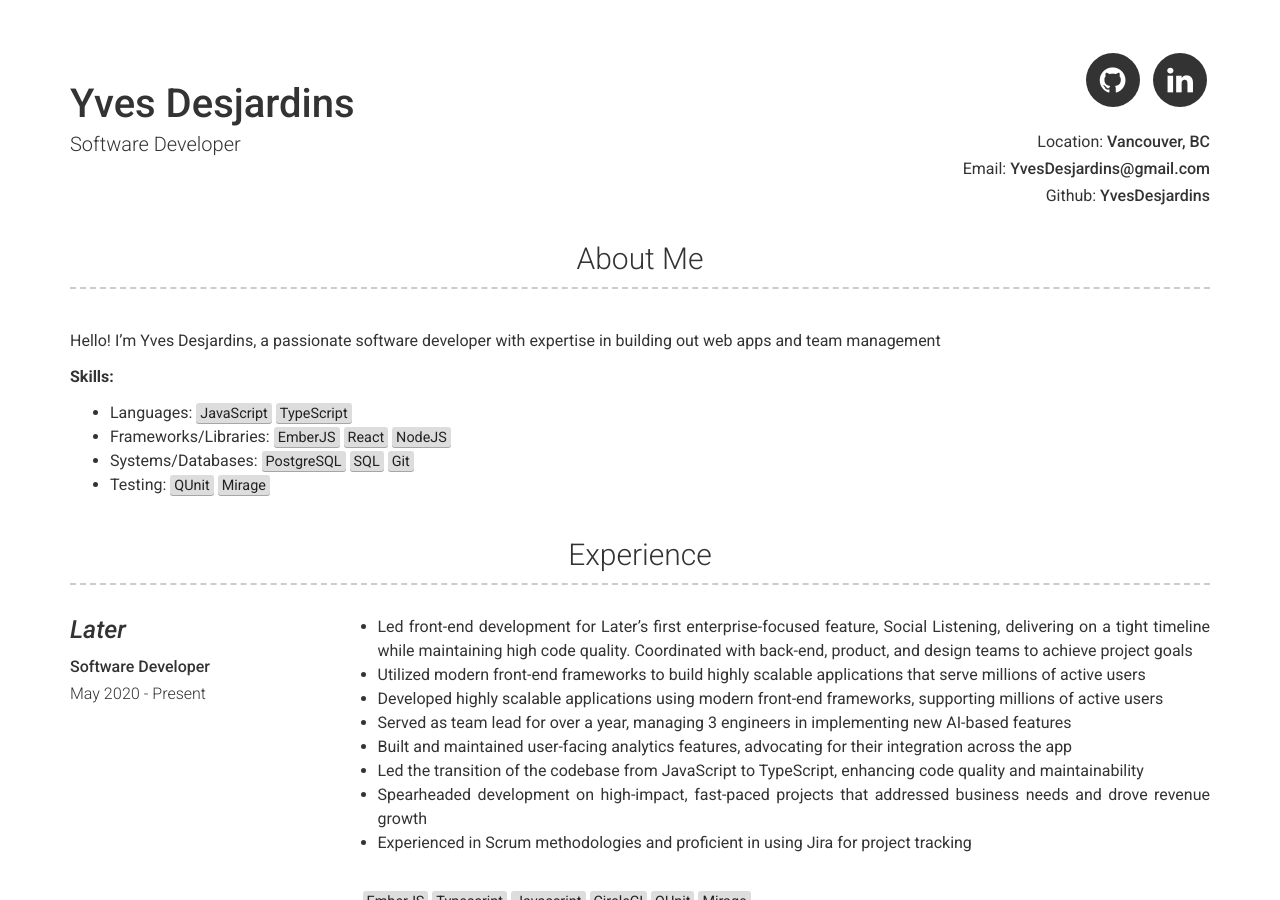
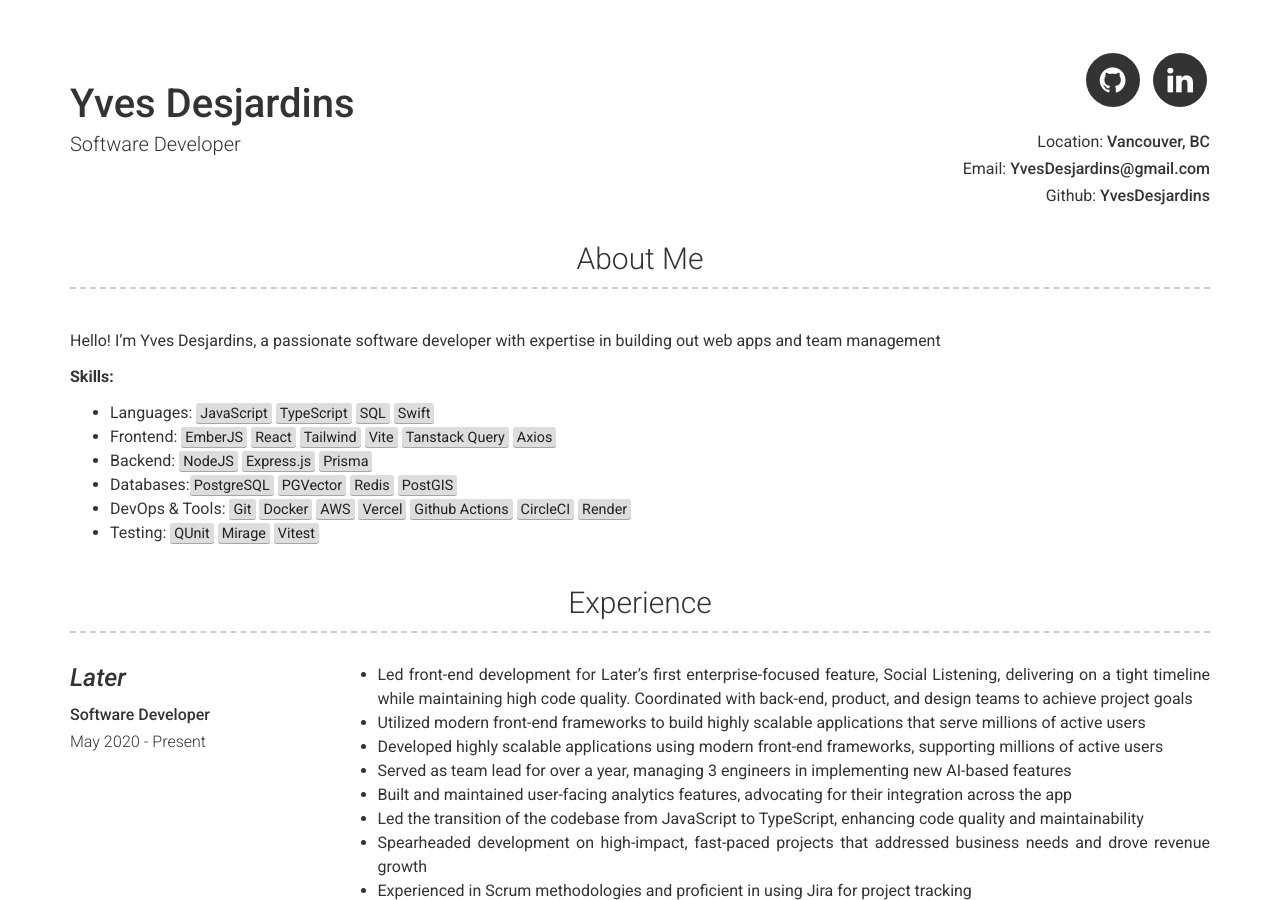
Before and after one commit to YvesDesjardins/YvesDesjardins.github.io, a Jekyll site: the page built from index.md, in a window 1280 px wide and 900 px high. Built offline with Jekyll 4.4.1, drawn with Linux system fonts in a browser that asks for light colours.

Commit message:
update skills

```diff
--- a/_config.yml
+++ b/_config.yml
@@ -22,10 +22,12 @@
 
 about_skills: |
   **Skills:**
-    - Languages: <mark>JavaScript</mark> <mark>TypeScript</mark>
-    - Frameworks/Libraries: <mark>EmberJS</mark> <mark>React</mark> <mark>NodeJS</mark>
-    - Systems/Databases: <mark>PostgreSQL</mark> <mark>SQL</mark> <mark>Git</mark>
-    - Testing: <mark>QUnit</mark> <mark>Mirage</mark>
+    - Languages: <mark>JavaScript</mark> <mark>TypeScript</mark> <mark>SQL</mark> <mark>Swift</mark>
+    - Frontend: <mark>EmberJS</mark> <mark>React</mark> <mark>Tailwind</mark> <mark>Vite</mark> <mark>Tanstack Query</mark> <mark>Axios</mark>
+    - Backend: <mark>NodeJS</mark> <mark>Express.js</mark> <mark>Prisma</mark>
+    - Databases:<mark>PostgreSQL</mark> <mark>PGVector</mark> <mark>Redis</mark> <mark>PostGIS</mark>
+    - DevOps & Tools: <mark>Git</mark> <mark>Docker</mark> <mark>AWS</mark> <mark>Vercel</mark> <mark>Github Actions</mark> <mark>CircleCI</mark> <mark>Render</mark>
+    - Testing: <mark>QUnit</mark> <mark>Mirage</mark> <mark>Vitest</mark>
 
 # Projects Section
 # projects_title: Projects
```
